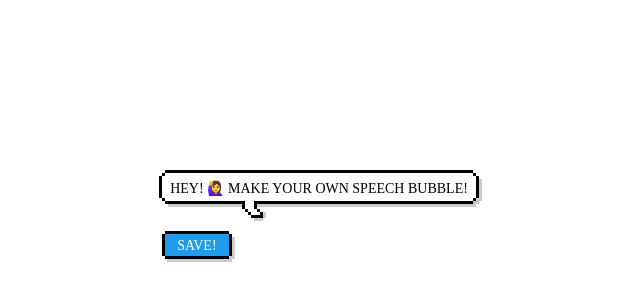
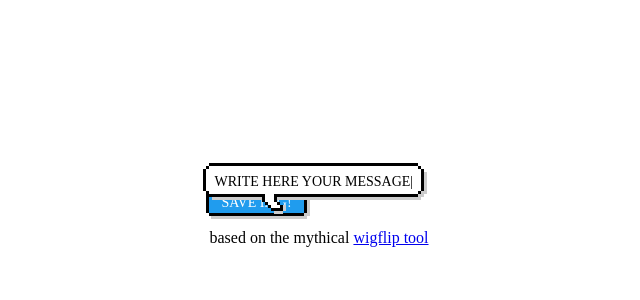
Before and after one commit to midudev/komic.app, a Preact app: page / in a window 1280 px wide. Shown: the part 192-492 px from the top of the page, without its empty margins (89-729 px from the left). Built offline with nearby package versions, Linux system fonts and the light colour scheme; a web font is replaced by a local one.

Commit message:
Download image functionality and add footer

```diff
--- a/src/App.js
+++ b/src/App.js
@@ -1,15 +1,37 @@
 import { h } from 'preact'
-import {useState} from 'preact/hooks'
+import {useRef, useState} from 'preact/hooks'
+
+import Link from './Link'
 
 export default function App () {
+    const ref = useRef()
     const [text, setText] = useState("HEY! 🙋‍♀️ MAKE YOUR OWN SPEECH BUBBLE!")
+
+    function downloadImage () {
+        Promise.all([
+            import('html-to-image'),
+            import('downloadjs')
+        ]).then(([{toPng}, download]) => {
+            toPng(ref.current).then(dataUrl => download(dataUrl, 'komic.png'))
+        })
+    }
+
     return (
+      <main>
         <section>
-            <div>
-                <div class="bubble" contenteditable>{text}</div>
+          <div ref={ref}>
+            <div className="bubble" contentEditable>
+              <span>WRITE HERE YOUR MESSAGE</span>
+              <span id="cursor">|</span>
             </div>
-            <br /><br />
-            <button onClick={() => {}}><span>Save!</span></button>
+          </div>
         </section>
+        <section>
+          <button onClick={downloadImage}><span>Save Img!</span></button>
+        </section>
+        <footer>
+          <p>based on the mythical <Link href='http://wigflip.com/ds/' external>wigflip tool</Link></p>
+        </footer>
+      </main>
     )
 }
```
